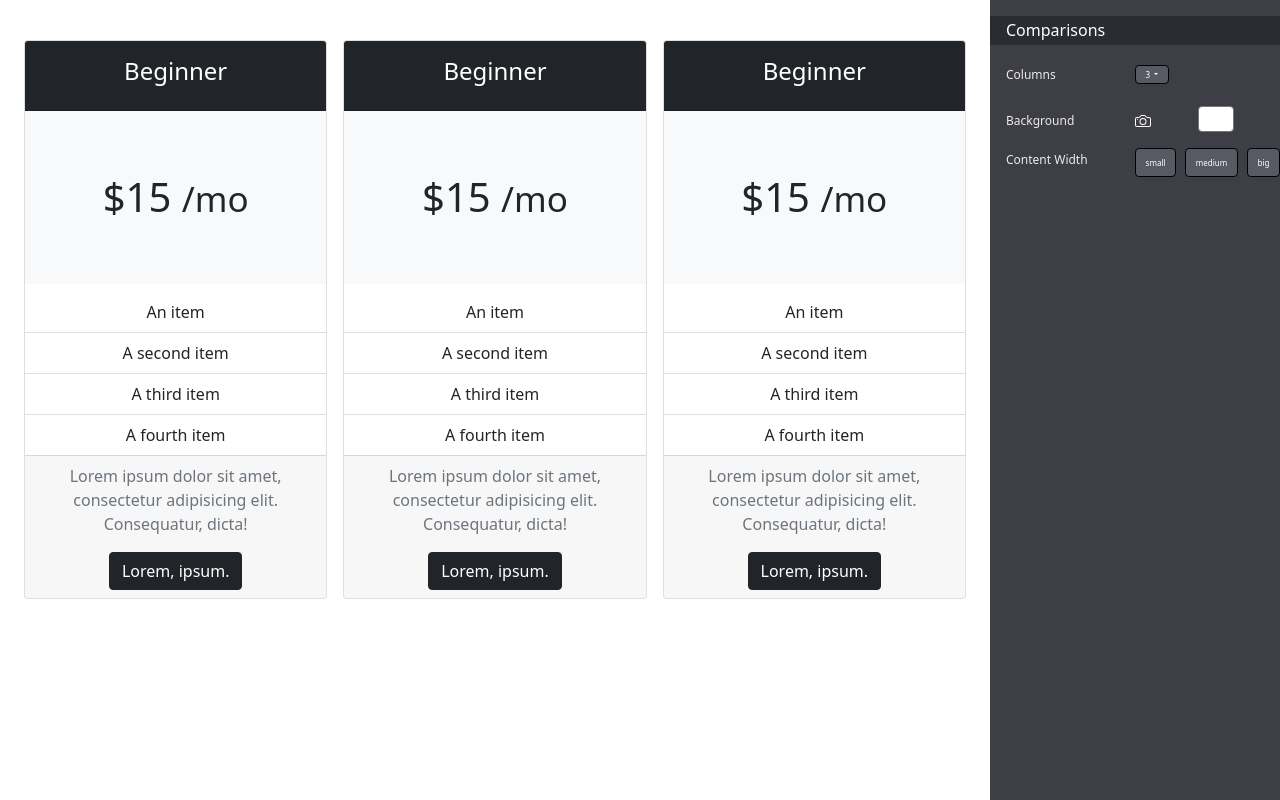
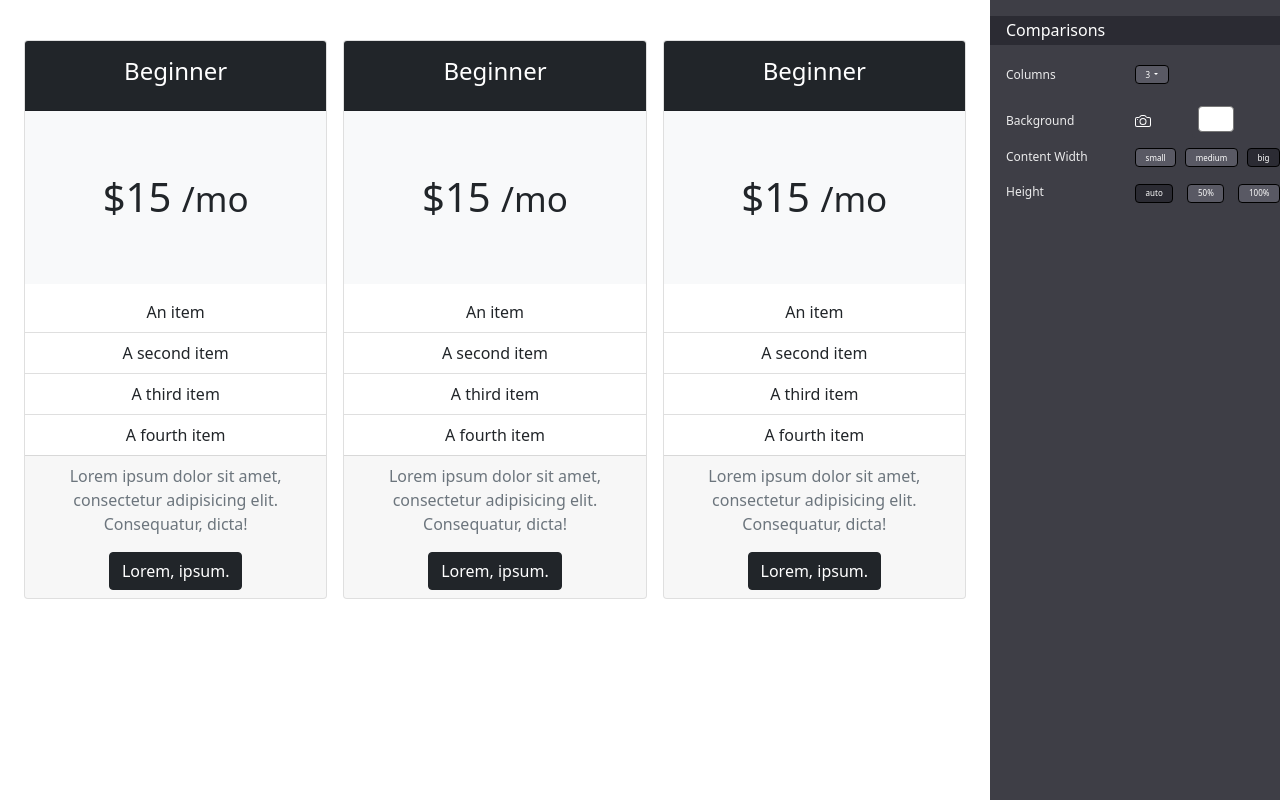
Before and after one commit to med-ghali/odoo-princing-list, a Vue app: page / in a window 1280 px wide. Built offline with nearby package versions, Linux system fonts and the light colour scheme.

Commit message:
added height control and some small features

```diff
--- a/src/App.vue
+++ b/src/App.vue
@@ -1,7 +1,7 @@
 <template>
 
 <div class="container-fluid m-0 p-0 d-flex " ref="container" >
-      <div class="ma d-flex justify-content-center align-items-center pricing-cards" id="main" >
+      <div class="ma d-flex justify-content-center align-items-center pricing-cards h-auto" id="main" ref="heightSelector">
           <div id="widthSelector" ref="widthSelector" class="w-100">
         <PrincingCard v-for="box in boxes" :key="box.id" @focus="handleFocus(box.id)" :active="box.active" @handleText="handleText" >
         <svg v-if="box.active" style="cursor:pointer;" @click="deleteBox" xmlns="http://www.w3.org/2000/svg" width="16" height="16" fill="black" class="bi bi-trash-fill position-absolute top-0 end-50" viewBox="0 0 16 16">
@@ -12,7 +12,7 @@
       </div>
       </div>
       <div  class="hide control " style="overflow-y : auto;" >
-      <ControlBoxes @changeCardWidth="changeCardWidth" @handleMouseLeave="handleMouseLeave"  @ListNum="ListNum" @uploadImgBackground="uploadImgBackground" @changeBackground="changeBackground"></ControlBoxes>
+      <ControlBoxes @changeCardWidth="changeCardWidth" @handleMouseLeave="handleMouseLeave"  @ListNum="ListNum" @uploadImgBackground="uploadImgBackground" @changeBackground="changeBackground" @changeCardHeight="changeCardHeight" :length="boxes.length"></ControlBoxes>
         <ControlText v-if="showControlText" @changeWeight="changeWeight" @changetextColor="changetextColor" @changeTextSize="changeTextSize" @changeFontSize="changeFontSize"></ControlText>
       </div>
 
@@ -94,6 +94,12 @@ export default {
               this.$refs.widthSelector.classList.add(this.previousClass)
           }
           this.hover = false
+      },
+      changeCardHeight(height){
+        const lastClass = this.$refs.heightSelector.classList.value.split(' ').pop()
+        this.$refs.heightSelector.classList.remove(lastClass)
+        this.$refs.heightSelector.classList.add(height)
+
       },
     changeTextSize(cls){
       this.selectedText.style.fontSize = ''
--- a/src/components/ControlBoxes.vue
+++ b/src/components/ControlBoxes.vue
@@ -12,13 +12,13 @@
     {{columnNumber}}
   </button>
   <ul class="dropdown-menu " aria-labelledby="dropdownMenuButton1">
-            <li><a class="dropdown-item" href="#" @click="ListNum(0)"  >None</a></li>
-            <li><a class="dropdown-item" href="#"  @click="ListNum(1)" >&nbsp;1 </a></li>
-            <li><a class="dropdown-item" href="#" @click="ListNum(2)">&nbsp;2 </a></li>
-            <li><a class="dropdown-item" href="#" @click="ListNum(3)">&nbsp;3 </a></li>
-            <li><a class="dropdown-item" href="#" @click="ListNum(4)">&nbsp;4 </a></li>
-            <li><a class="dropdown-item" href="#" @click="ListNum(5)">&nbsp;5 </a></li>
-            <li><a class="dropdown-item" href="#" @click="ListNum(6)">&nbsp;6 </a></li>
+            <li><a class="dropdown-item" :class="{bgdark:columnNumber===0}" href="#" @click="ListNum(0)"  >None</a></li>
+            <li><a class="dropdown-item" :class="{bgdark:columnNumber===1}"  href="#"  @click="ListNum(1)" >&nbsp;1 </a></li>
+            <li><a class="dropdown-item" :class="{bgdark:columnNumber===2}"  href="#" @click="ListNum(2)">&nbsp;2 </a></li>
+            <li><a class="dropdown-item" :class="{bgdark:columnNumber===3}"  href="#" @click="ListNum(3)">&nbsp;3 </a></li>
+            <li><a class="dropdown-item" :class="{bgdark:columnNumber===4}"  href="#" @click="ListNum(4)">&nbsp;4 </a></li>
+            <li><a class="dropdown-item" :class="{bgdark:columnNumber===5}"  href="#" @click="ListNum(5)">&nbsp;5 </a></li>
+            <li><a class="dropdown-item" :class="{bgdark:columnNumber===6}"  href="#" @click="ListNum(6)">&nbsp;6 </a></li>
   </ul>
 </div>
 
@@ -42,16 +42,23 @@
                 </div>
             </div>
 
-            <div class="row g-0 p-0 ">
-                <p class="parameter-label col-6 ps-3" style="transform: translate(0,5px);">Content Width</p>
+            <div class="row g-0 p-0 d-flex align-items-baseline">
+                <p class="parameter-label col-6 ps-3" >Content Width</p>
                 <div class="btns d-flex col-6">
-                    <button class="btn  " @click="changeCardWidth('small',$event)" @mouseenter="changeCardWidth('small',$event)" @mouseleave="handleMouseLeave">small</button>
-                    <button class="btn " @click="changeCardWidth('medium',$event)"  @mouseenter="changeCardWidth('medium',$event)" @mouseleave="handleMouseLeave">medium</button>
-                    <button class="btn "  @click="changeCardWidth('big',$event)"  @mouseenter="changeCardWidth('big',$event)" @mouseleave="handleMouseLeave">big</button>
+                    <button class="btn  " :class="{bgdark:contentWidth==='small'}"  @click="changeCardWidth('small',$event)" @mouseenter="changeCardWidth('small',$event)" @mouseleave="handleMouseLeave">small</button>
+                    <button class="btn " :class="{bgdark:contentWidth==='medium'}" @click="changeCardWidth('medium',$event)"  @mouseenter="changeCardWidth('medium',$event)" @mouseleave="handleMouseLeave">medium</button>
+                    <button class="btn " :class="{bgdark:contentWidth==='big'}"  @click="changeCardWidth('big',$event)"  @mouseenter="changeCardWidth('big',$event)" @mouseleave="handleMouseLeave">big</button>
                 </div>
             </div>
 
-
+                        <div class="row g-0 p-0 d-flex align-items-baseline">
+                <p class="parameter-label col-6 ps-3" >Height</p>
+                <div class="btns d-flex col-6">
+                    <button class="btn  " :class="{bgdark:height==='h-auto'}"  @click="changeCardHeight('h-auto')" >auto</button>
+                    <button class="btn " :class="{bgdark:height==='min-vh-75'}" @click="changeCardHeight('min-vh-75')" >50%</button>
+                    <button class="btn " :class="{bgdark:height==='min-vh-100'}"  @click="changeCardHeight('min-vh-100')">100%</button>
+                </div>
+            </div>
 
 
 </div>
@@ -61,10 +68,13 @@
 
 <script>
 export default {
+    props : ['length'],
 
     data(){
         return{
-            columnNumber : 3
+            columnNumber : 3,
+            contentWidth : 'big',
+            height : 'h-auto'
         }
     },
     methods: {
@@ -76,7 +86,12 @@ export default {
             this.$emit('changeBackground',e.target.value)
         },
         changeCardWidth (width,e){
+            if(e.type==='click')   this.contentWidth = width
             this.$emit('changeCardWidth',width,e)
+        },
+        changeCardHeight(height){
+            this.height = height
+            this.$emit('changeCardHeight',height)
         },
         handleMouseLeave(e){
             this.$emit('handleMouseLeave',e)
@@ -89,6 +104,11 @@ export default {
             this.$emit('ListNum',num)
 
         }
+    },
+    watch : {
+        length : function(){
+            this.columnNumber = this.length
+        }
     }
 }
 </script>
@@ -98,7 +118,10 @@ export default {
     display: flex;
     align-items: baseline;
 }
-
+.bgdark{
+    background: #2b2b33 !important;
+    color : white !important;
+}
 button:not(:disabled), [type=button]:not(:disabled), [type=reset]:not(:disabled), [type=submit]:not(:disabled){
     font-size : 8px;
     border : none;
--- a/src/components/princingCard.vue
+++ b/src/components/princingCard.vue
@@ -1,5 +1,5 @@
 <template>
-  <div class="card p-0 m-2 w-100" @click="focus" :class="{outsideBorder:active}">
+  <div class="card p-0 m-2 w-100 " @click="focus" :class="{outsideBorder:active}">
         <slot class="trash-icon"></slot>
         <div class="inner-div ">
         <div class="card-header text-center bg-dark p-3">
```
